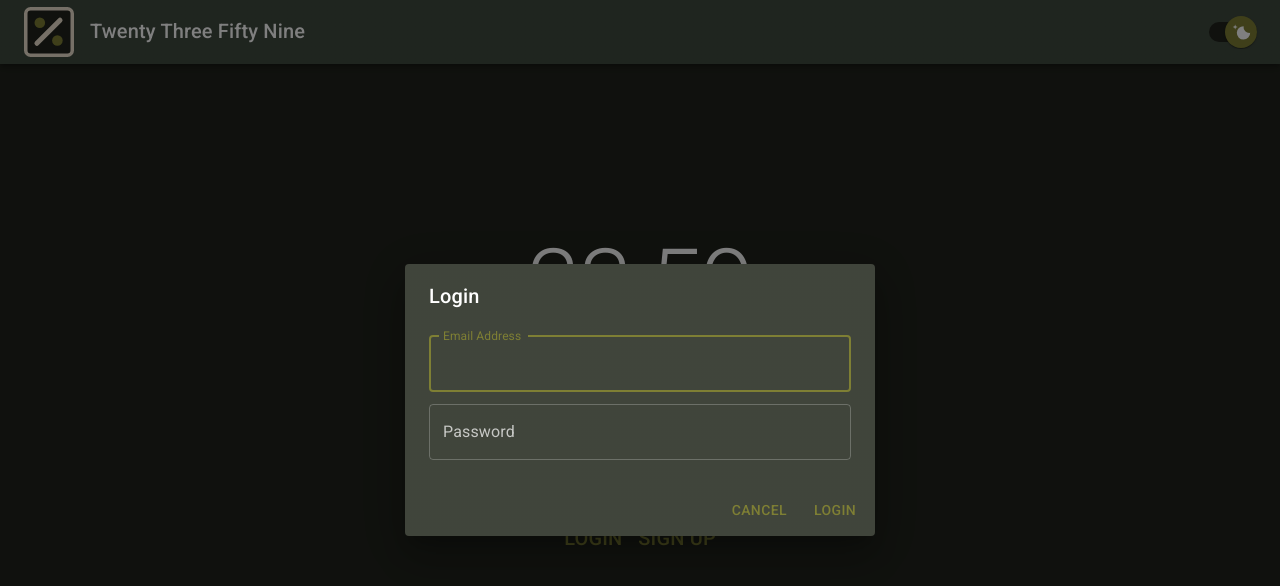
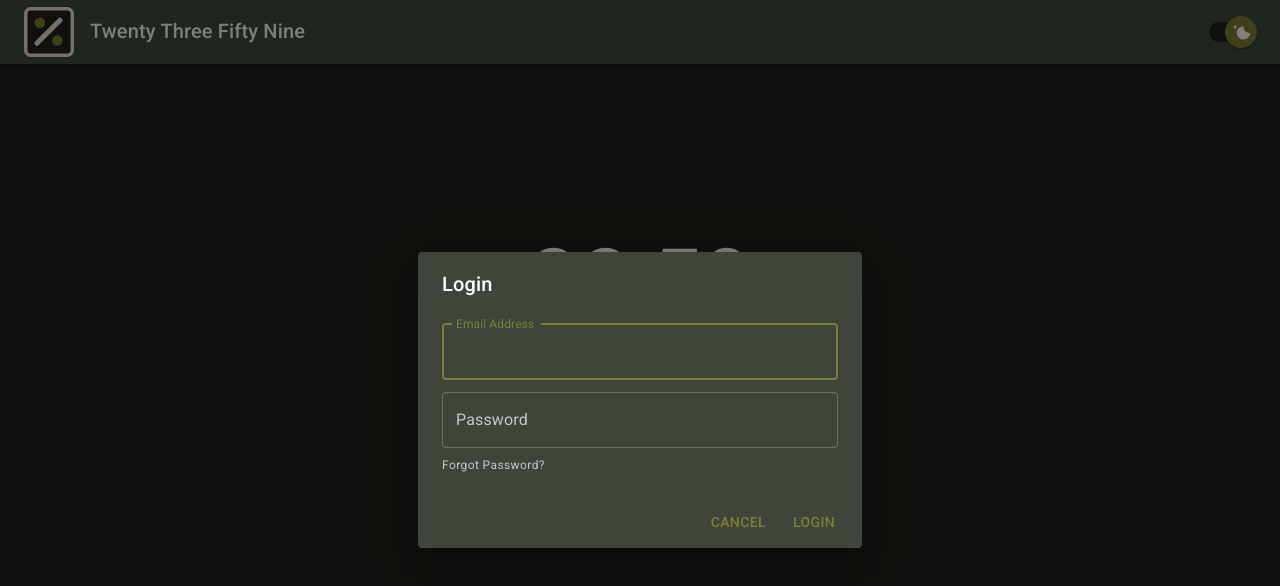
Before and after one commit to Twenty-Three-Fifty-Nine/grade-tracker, a React (Create React App) app: page / in a window 1280 px wide. Both pictures are taken after a click on the button "LOGIN". Shown: the top 586 px of the page. Built offline with nearby package versions, Linux system fonts and the light colour scheme.

Commit message:
Added forgot password option

```diff
--- a/src/LoginDialog.jsx
+++ b/src/LoginDialog.jsx
@@ -8,14 +8,18 @@ import {
     DialogTitle,
     TextField,
     IconButton,
-    Collapse
+    Collapse,
+    Box,
+    Typography,
 } from "@mui/material";
 import Axios from "axios";
-import Cookies from 'universal-cookie';
-import CloseIcon from '@mui/icons-material/Close';
+import Cookies from "universal-cookie";
+import CloseIcon from "@mui/icons-material/Close";
 
 const LoginDialog = (props) => {
     const { onClose, open, setIsLoggedIn, setUserDetails, activeTri } = props;
+
+    const [loginState, setLoginState] = React.useState(true);
 
     const [email, setEmail] = React.useState("");
     const [password, setPassword] = React.useState("");
@@ -24,6 +28,7 @@ const LoginDialog = (props) => {
     const handleClose = useCallback(() => {
         onClose();
         setLoginError(false);
+        setLoginState(true);
     }, [onClose]);
 
     const handleLogin = useCallback(async () => {
@@ -32,19 +37,49 @@ const LoginDialog = (props) => {
             {
                 email: email,
                 password: password,
-                activeTri: activeTri
+                activeTri: activeTri,
             }
         )
             .then((result) => {
                 setIsLoggedIn(true);
                 setUserDetails(result.data);
-                new Cookies().set("userDetails", result.data, { path: '/', sameSite: 'strict' });
+                new Cookies().set("userDetails", result.data, {
+                    path: "/",
+                    sameSite: "strict",
+                });
                 handleClose();
             })
             .catch((e) => {
-                setLoginError(true);
+                setLoginError("There was an error logging in");
             });
-    }, [email, password, activeTri, setIsLoggedIn, setUserDetails, handleClose]);
+    }, [
+        email,
+        password,
+        activeTri,
+        setIsLoggedIn,
+        setUserDetails,
+        handleClose,
+    ]);
+
+    const handleForgotPassword = useCallback(() => {
+        setLoginState(false);
+    }, []);
+
+    const handlePasswordReset = useCallback(() => {
+
+        Axios.post(
+            "https://x912h9mge6.execute-api.ap-southeast-2.amazonaws.com/test/users/password/forgot",
+            {
+                email: email,
+            }
+        )
+            .then((result) => {
+                console.log(result);
+            })
+            .catch((e) => {
+                setLoginError("There was an error resetting your password");
+            });
+    }, [email]);
 
     const handleKeyDown = useCallback(
         (event) => {
@@ -56,8 +91,8 @@ const LoginDialog = (props) => {
     );
 
     return (
-        <Dialog open={open} onClose={handleClose} onKeyDown={handleKeyDown}>
-            <DialogTitle>Login</DialogTitle>
+        <Dialog open={open} onClose={handleClose} onKeyDown={handleKeyDown} fullWidth maxWidth="xs">
+            <DialogTitle>{loginState ? "Login" : "Reset Passowrd"}</DialogTitle>
             <DialogContent>
                 <TextField
                     autoFocus
@@ -71,6 +106,9 @@ const LoginDialog = (props) => {
                         setEmail(e.target.value);
                     }}
                 />
+                {loginState && (
+                    <>
+                        <Box>
                             <TextField
                                 margin="dense"
                                 id="password"
@@ -82,10 +120,28 @@ const LoginDialog = (props) => {
                                     setPassword(e.target.value);
                                 }}
                             />
-                {<Collapse in={loginError}>
-                    <Alert severity="error"
+                            <Typography
+                                variant="caption"
+                                color="text.secondary"
+                                sx={{
+                                    cursor: "pointer",
+                                    "&:hover": { color: "primary.main" },
+                                }}
+                                onClick={handleForgotPassword}
+                            >
+                                Forgot Password?
+                            </Typography>
+                        </Box>
+
+
+                    </>
+                )}<Collapse in={loginError}>
+                            <Alert
+                                severity="error"
                                 action={
-                            <IconButton color="inherit" size="small"
+                                    <IconButton
+                                        color="inherit"
+                                        size="small"
                                         onClick={() => {
                                             setLoginError(false);
                                         }}
@@ -94,13 +150,23 @@ const LoginDialog = (props) => {
                                     </IconButton>
                                 }
                             >
-                        There was an error logging in
+                                {loginError}
+
                             </Alert>
-                </Collapse>}
+                        </Collapse>
             </DialogContent>
-            <DialogActions>
+            <DialogActions sx={{ display: "flex", justifyContent: "flex-end", px: 2 }}>
+                {loginState ? (
+                    <>
                 <Button onClick={handleClose}>Cancel</Button>
                 <Button onClick={handleLogin}>Login</Button>
+                </>
+                ) : (
+                <>
+                    <Button onClick={() => setLoginState(true)}>Cancel</Button>
+                    <Button onClick={handlePasswordReset}>Reset Password</Button>
+                </>
+                )}
             </DialogActions>
         </Dialog>
     );
```
Lines whose indentation alone changed are shown as unchanged.
